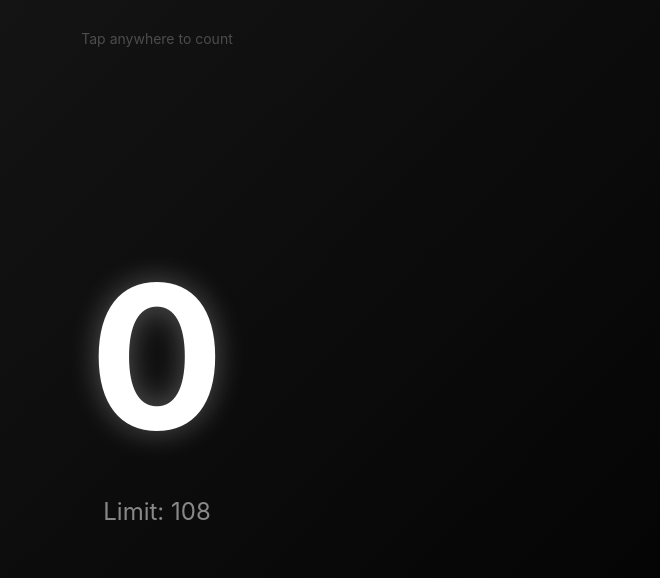
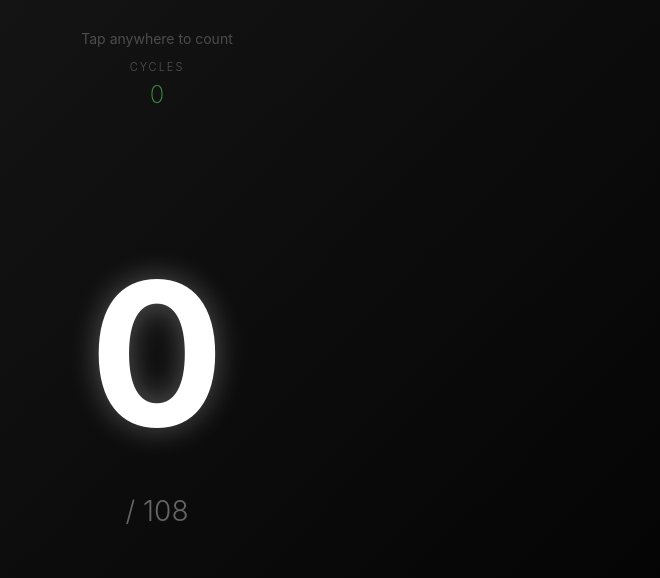
Before and after one commit to kyawphyothu/tiny-counter, a React (Vite) app: page / in a window 1280 px wide. Shown: the top 578 px of the page, without its empty margins (483-1143 px from the left). Built offline with nearby package versions, Linux system fonts and the light colour scheme.

Commit message:
feat: add luxury cycles display and enhance counter functionality with remainder calculation

```diff
--- a/src/App.css
+++ b/src/App.css
@@ -38,6 +38,36 @@ body, html {
   width: 100%;
 }
 
+.cycles-luxury {
+  position: fixed;
+  top: 60px;
+  left: 50%;
+  transform: translateX(-50%);
+  display: flex;
+  flex-direction: column;
+  align-items: center;
+  gap: 5px;
+  opacity: 0.8;
+}
+
+.cycles-label {
+  font-size: 11px;
+  font-weight: 300;
+  letter-spacing: 2px;
+  color: #666;
+  text-transform: uppercase;
+}
+
+.cycles-number {
+  font-size: 24px;
+  font-weight: 200;
+  color: #4CAF50;
+  min-height: 30px;
+  display: flex;
+  align-items: center;
+  font-family: 'SF Pro Display', -apple-system, BlinkMacSystemFont, sans-serif;
+}
+
 .count {
   font-size: clamp(80px, 20vw, 200px);
   font-weight: 700;
@@ -51,22 +81,27 @@ body, html {
   transform: scale(0.95);
 }
 
-.limit-info {
-  font-size: clamp(16px, 3vw, 24px);
-  color: #888;
+.limit-minimal {
+  font-size: clamp(18px, 4vw, 28px);
+  color: #666;
   text-align: center;
   margin-bottom: 40px;
+  font-weight: 300;
+  display: flex;
+  align-items: center;
+  justify-content: center;
+  gap: 8px;
 }
 
-.limit-reached {
+.cycle-complete {
   color: #4CAF50;
-  font-weight: bold;
-  animation: pulse 1s infinite;
+  font-size: 12px;
+  animation: pulse-dot 1.5s infinite;
 }
 
-@keyframes pulse {
-  0%, 100% { opacity: 1; }
-  50% { opacity: 0.7; }
+@keyframes pulse-dot {
+  0%, 100% { opacity: 1; transform: scale(1); }
+  50% { opacity: 0.7; transform: scale(1.2); }
 }
 
 .controls {
--- a/src/App.tsx
+++ b/src/App.tsx
@@ -78,6 +78,11 @@ function App() {
   const [tempLimitInput, setTempLimitInput] = useState('108')
   const [isDataLoaded, setIsDataLoaded] = useState(false)
 
+  // Calculate cycles and remainder based on count and limit
+  const cycles = Math.floor(count / limit)
+  const remainder = count % limit
+  const displayCount = remainder === 0 && count > 0 ? limit : remainder
+
   // Load data from IndexedDB on mount
   useEffect(() => {
     const loadData = async () => {
@@ -116,7 +121,9 @@ function App() {
   const increment = useCallback(() => {
     setCount(prev => {
       const newCount = prev + 1
-      if (newCount >= limit) {
+      const newRemainder = newCount % limit
+      // Vibrate only when completing a full cycle (remainder becomes 0)
+      if (newRemainder === 0 && newCount > 0) {
         vibrate()
       }
       return newCount
@@ -196,9 +203,16 @@ function App() {
 
       {/* Main Counter Display */}
       <div className="counter-display">
-        <div className="count">{count}</div>
-        <div className="limit-info">
-          Limit: {limit} {count >= limit && <span className="limit-reached">✓ REACHED!</span>}
+        {/* Luxury Cycles Display at Top */}
+        <div className="cycles-luxury">
+          <span className="cycles-label">CYCLES</span>
+          <span className="cycles-number">{cycles}</span>
+        </div>
+
+        <div className="count">{displayCount}</div>
+
+        <div className="limit-minimal">
+          / {limit} {remainder === 0 && count > 0 && <span className="cycle-complete">●</span>}
         </div>
       </div>
 
```
